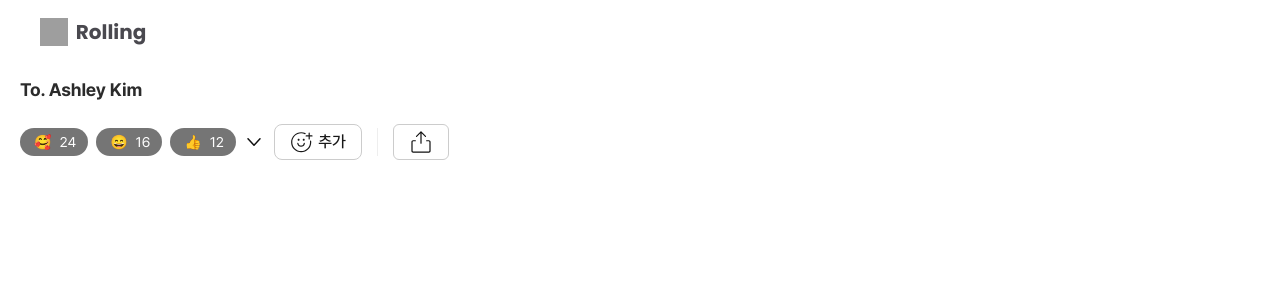
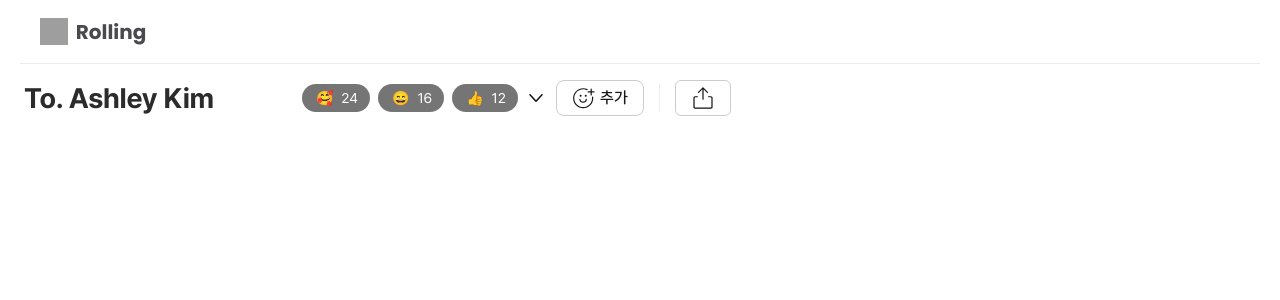
Before and after one commit to codeit-team8/rolling, a React (Vite) app: page /post in a window 1280 px wide. Shown: the top 300 px of the page. Built offline with nearby package versions, Linux system fonts and the light colour scheme; grey boxes are pictures that could not be loaded.

Commit message:
style : 헤더 테블릿 사이즈 미디어 쿼리 적용

```diff
--- a/src/components/Header/PostHeader.jsx
+++ b/src/components/Header/PostHeader.jsx
@@ -30,12 +30,23 @@ export default PostHeader;
 const PostHeaderContainer = styled.header`
   width: 100%;
   height: 10.4rem;
+
+  @media (min-width: 768px) {
+    display: flex;
+    height: 6.8rem;
+    padding: 0 2.4rem;
+    gap: 6.8rem;
+  }
 `;
 
 const PostUserContainer = styled.div`
   display: flex;
   align-items: center;
   padding: 1.2rem 2rem;
+
+  @media (min-width: 768px) {
+    padding: 0;
+  }
 `;
 
 const PostHeaderLine = styled(HeaderLine)`
@@ -51,6 +62,12 @@ const PostUser = styled.h1`
   font-weight: 700;
   line-height: 2.8rem;
   letter-spacing: -0.018rem;
+
+  @media (min-width: 768px) {
+    font-size: 2.8rem;
+    line-height: 4.2rem;
+    letter-spacing: -0.028rem;
+  }
 `;
 
 const HeaderServiceContainer = styled.div`
--- a/src/components/Nav/Nav.jsx
+++ b/src/components/Nav/Nav.jsx
@@ -3,9 +3,8 @@ import { Link, useMatch } from 'react-router-dom';
 import logo from '@/assets/icons/logo.svg';
 
 function Nav() {
-  const match = useMatch('/post/*');
+  const match = useMatch('/post/*') ?? '/';
   const isPostPage = match.pathnameBase === '/post';
-  console.log(isPostPage);
 
   return (
     <NavWrapper $isPostPage={isPostPage}>
@@ -35,6 +34,7 @@ const NavWrapper = styled.nav`
   width: 100%;
   height: 6.4rem;
   padding: 1.2rem 2rem;
+  border-bottom: 1px solid #ededed;
 
   @media (min-width: 768px) {
     display: flex;
--- a/src/pages/Main.jsx
+++ b/src/pages/Main.jsx
@@ -1,9 +1,6 @@
-import Nav from '@/components/Nav/Nav.jsx';
-
 function Main() {
   return (
     <>
-      <Nav />
       <div>Main 페이지입니다.</div>
     </>
   );
```
